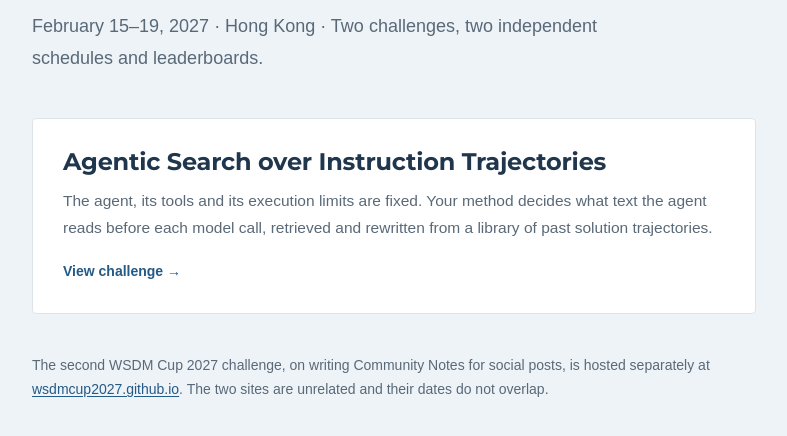
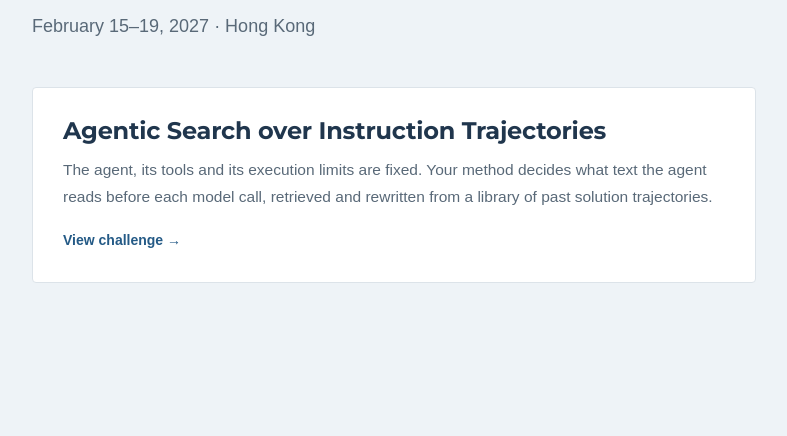
Before and after one commit to dashingsss/wsdm2027-cup.github.io, a plain HTML site: page index.html in a window 1280 px wide. Shown: the part 194-630 px from the top of the page, without its empty margins (246-1033 px from the left). Drawn offline with Linux system fonts and the light colour scheme.

```diff
--- a/index.html
+++ b/index.html
@@ -21,8 +21,6 @@
     .card h2{font-family:Montserrat,Arial,sans-serif;font-size:24px;line-height:1.25;color:var(--ink);margin:0 0 10px;letter-spacing:-.2px}
     .card p{margin:0 0 16px;font-size:15.5px;color:var(--muted)}
     .card .go{font-size:14px;font-weight:700;color:var(--blue)}
-    .note{margin:40px 0 0;font-size:14px;color:var(--muted);line-height:1.7}
-    .note a{color:var(--blue);text-decoration:underline;text-underline-offset:2px}
     @media(max-width:600px){.wrap{padding:56px 20px 64px}h1{font-size:36px}.lede{font-size:16.5px;margin-bottom:32px}.card{padding:22px}}
   </style>
 </head>
@@ -30,15 +28,13 @@
   <main class="wrap">
     <p class="kicker">ACM WSDM 2027</p>
     <h1>WSDM Cup 2027</h1>
-    <p class="lede">February 15&ndash;19, 2027 &middot; Hong Kong &middot; Two challenges, two independent schedules and leaderboards.</p>
+    <p class="lede">February 15&ndash;19, 2027 &middot; Hong Kong</p>
 
     <a class="card" href="agenticsearch/">
       <h2>Agentic Search over Instruction Trajectories</h2>
       <p>The agent, its tools and its execution limits are fixed. Your method decides what text the agent reads before each model call, retrieved and rewritten from a library of past solution trajectories.</p>
       <span class="go">View challenge &rarr;</span>
     </a>
-
-    <p class="note">The second WSDM Cup 2027 challenge, on writing Community Notes for social posts, is hosted separately at <a href="https://wsdmcup2027.github.io">wsdmcup2027.github.io</a>. The two sites are unrelated and their dates do not overlap.</p>
   </main>
 </body>
 </html>
```
Also changed, not shown: agenticsearch/index.html (+1 -1 lines).
